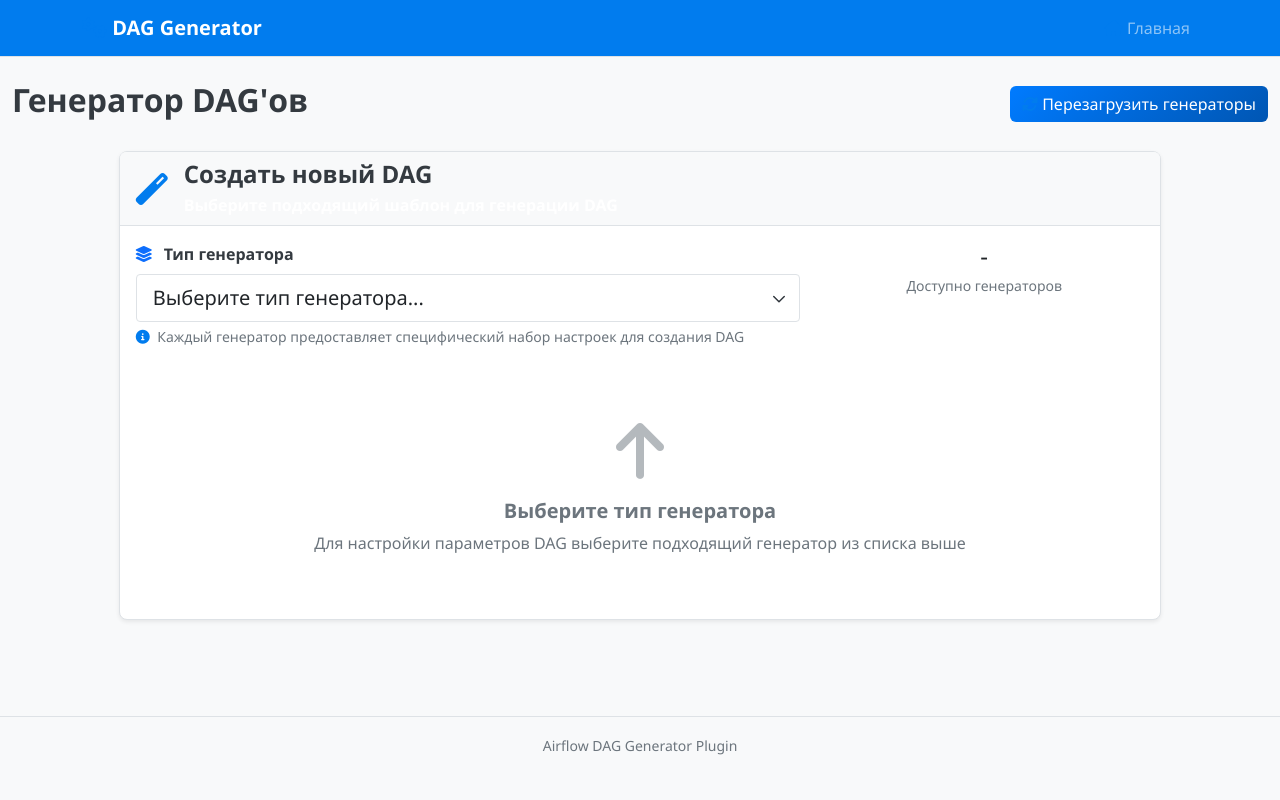
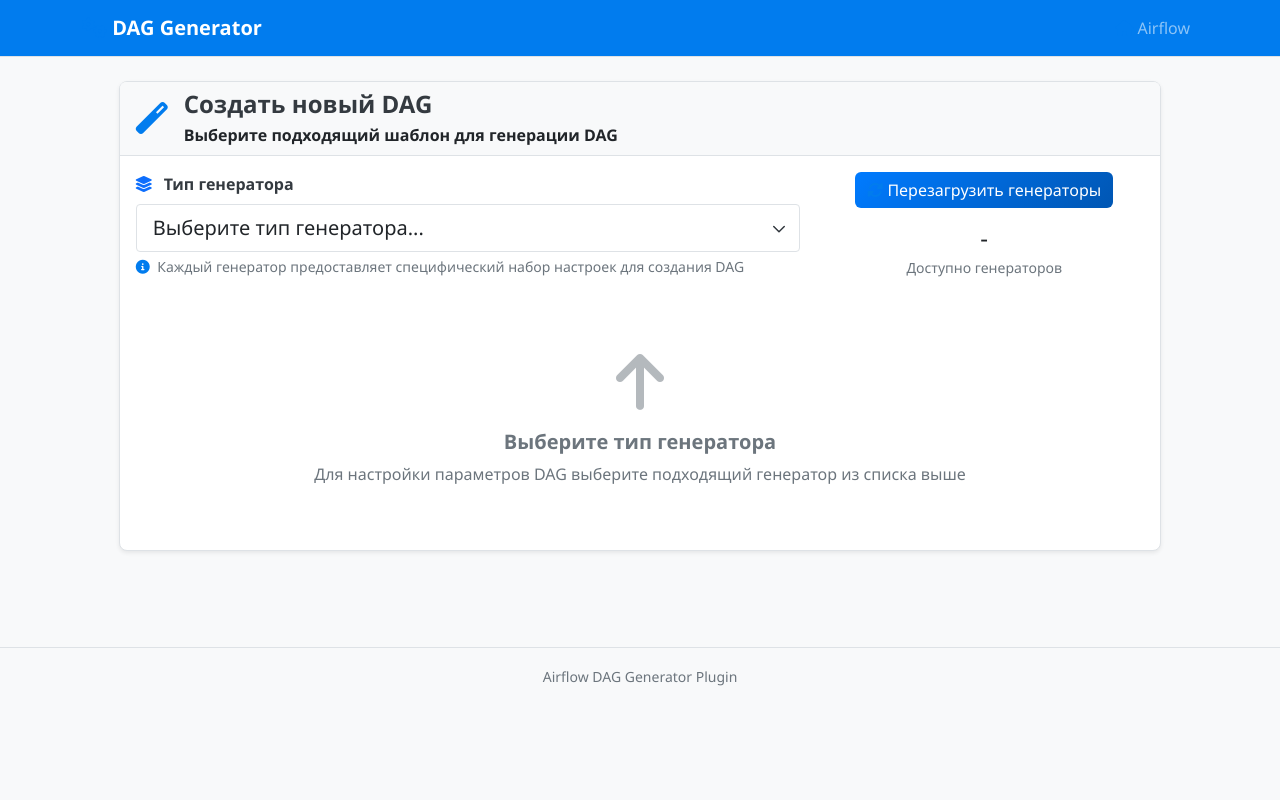
Before and after one commit to Alexey-Samodurov/airflow_daggen_from_ui_example, a Python web app: template airflow_dag_generator/templates/dag_generator/index.html in a window 1280 px wide. Run offline with Jinja, Linux system fonts and the light colour scheme; the template is opened without the code that fills it, so the values that code supplies are empty.

Commit message:
Update styles for improved UI consistency and reposition reload button in generator templates

```diff
--- a/airflow_dag_generator/templates/dag_generator/base.html
+++ b/airflow_dag_generator/templates/dag_generator/base.html
@@ -25,8 +25,8 @@
             </a>
 
             <div class="navbar-nav ms-auto">
-                <a class="nav-link" href="{{ url_for('dag_generator.index') }}">
-                    <i class="fas fa-home"></i> Главная
+                <a class="nav-link" href="/">
+                    <i class="fas fa-home"></i> Airflow
                 </a>
             </div>
         </div>
--- a/airflow_dag_generator/templates/dag_generator/index.html
+++ b/airflow_dag_generator/templates/dag_generator/index.html
@@ -7,25 +7,17 @@
 {% endblock %}
 
 {% block content %}
-<!-- Заголовок с единственной кнопкой перезагрузки -->
-<div class="d-flex justify-content-between align-items-center mb-4">
-    <h2>Генератор DAG'ов</h2>
-    <button id="reload-generators-btn" class="btn btn-primary">
-        <i class="fas fa-sync-alt"></i> Перезагрузить генераторы
-    </button>
-</div>
-
 <!-- Основное содержимое -->
 <div class="row">
     <div class="col-lg-10 mx-auto">
         <!-- Главная карточка с выбором генератора -->
         <div class="card shadow-sm mb-4">
-            <div class="card-header bg-gradient-primary text-white">
+            <div class="card-header">
                 <div class="d-flex align-items-center">
                     <i class="fas fa-magic fa-2x me-3"></i>
                     <div>
                         <h4 class="mb-1">Создать новый DAG</h4>
-                        <p class="mb-0 opacity-90">Выберите подходящий шаблон для генерации DAG</p>
+                        <p class="mb-0 text-dark">Выберите подходящий шаблон для генерации DAG</p>
                     </div>
                 </div>
             </div>
@@ -49,7 +41,15 @@
                         </div>
                         <div class="col-md-4">
                             <div class="generator-stats mt-4 mt-md-0">
-                                <div class="d-flex align-items-center justify-content-center h-100">
+                                <!-- Кнопка перезагрузки генераторов -->
+                                <div class="text-center mb-3">
+                                    <button id="reload-generators-btn" class="btn btn-primary">
+                                        <i class="fas fa-sync-alt"></i> Перезагрузить генераторы
+                                    </button>
+                                </div>
+
+                                <!-- Счетчик генераторов -->
+                                <div class="d-flex align-items-center justify-content-center">
                                     <div class="text-center">
                                         <div class="stat-number h4 mb-1" id="generators-count">-</div>
                                         <div class="stat-label text-muted small">Доступно генераторов</div>
@@ -66,7 +66,7 @@
                         <div class="col-md-8">
                             <div class="info-card p-3 bg-light rounded">
                                 <h6 class="text-primary mb-2" id="generator-display-name">-</h6>
-                                <p class="mb-0 text-muted" id="generator-description">-</p>
+                                <p class="mb-0 text-dark" id="generator-description">-</p>
                             </div>
                         </div>
                         <div class="col-md-4">
--- a/airflow_dag_generator/templates/static/js/dynamic-form-builder.js
+++ b/airflow_dag_generator/templates/static/js/dynamic-form-builder.js
@@ -81,7 +81,7 @@ class DynamicFormBuilder {
             <i class="fas fa-magic fa-2x me-3 text-primary"></i>
             <div>
                 <h3 class="mb-1">${generatorData.display_name}</h3>
-                    <p class="mb-0 text-muted">${generatorData.description}</p>
+                <p class="mb-0 text-dark">${generatorData.description}</p>
             </div>
         </div>
     `;
```
Lines whose indentation alone changed are shown as unchanged.
